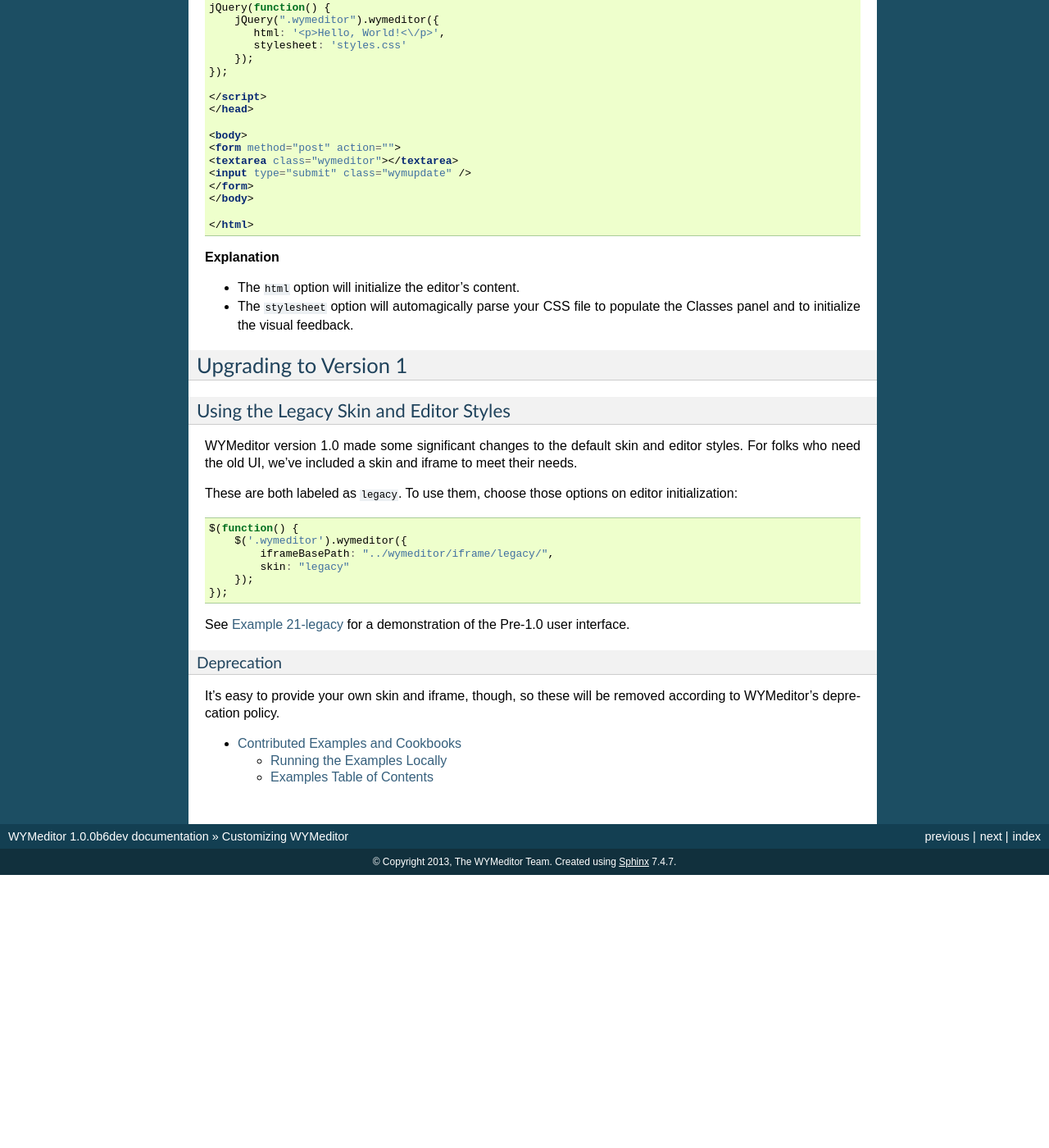
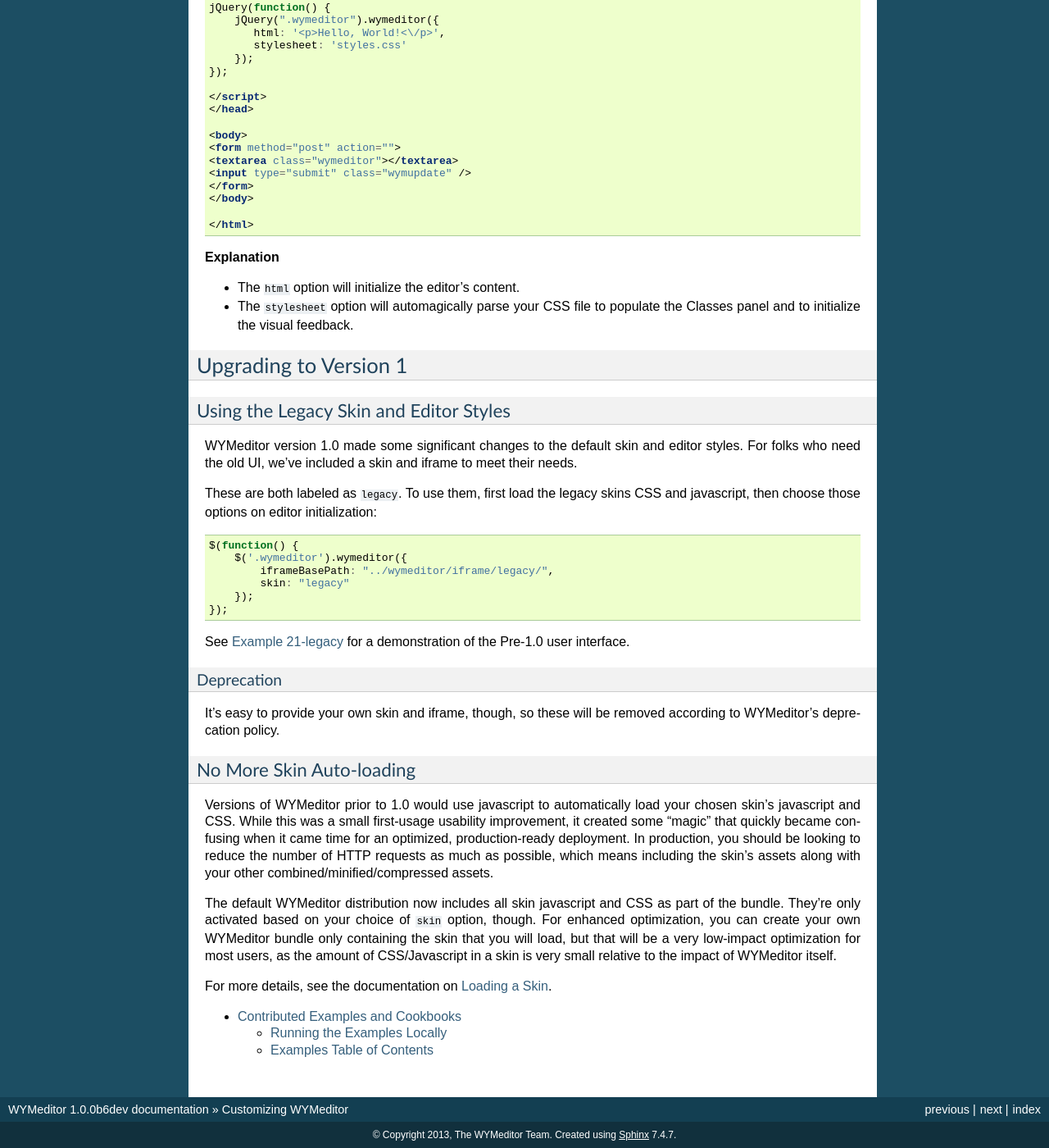
Before and after one commit to wymeditor/wymeditor, a Sphinx documentation site: the page built from docs/customizing_wymeditor/index.rst, in a window 1280 px wide and 1400 px high, scrolled down 7830 px. Shown: the whole window at 82% size. Built offline with Sphinx 7.4.7, drawn with Linux system fonts in a browser that asks for light colours; before the commit the page ends 8897 px from its top, so only the background shows below that; some of the changed text lies outside the part shown.

Commit message:
Refs #464. More documentation on version 1.0 skin behavior.

```diff
--- a/docs/customizing_wymeditor/index.rst
+++ b/docs/customizing_wymeditor/index.rst
@@ -527,7 +527,8 @@
 
 These are both labeled as ``legacy``.
 To use them,
-choose those options on editor initialization:
+first load the legacy skins CSS and javascript,
+then choose those options on editor initialization:
 
 .. code-block:: javascript
 
@@ -550,6 +551,41 @@
 so these will be removed
 according to WYMeditor's deprecation policy.
 
+.. _migration-to-1-skin-auto-loading:
+
+No More Skin Auto-loading
+=========================
+
+Versions of WYMeditor prior to 1.0
+would use javascript to automatically load
+your chosen skin's javascript and CSS.
+While this was a small first-usage usability improvement,
+it created some "magic" that quickly became confusing
+when it came time for an optimized,
+production-ready deployment.
+In production,
+you should be looking to reduce the number of HTTP requests
+as much as possible,
+which means including the skin's assets
+along with your other combined/minified/compressed assets.
+
+The default WYMeditor distribution
+now includes all skin javascript and CSS
+as part of the bundle.
+They're only activated based on your choice of ``skin`` option,
+though.
+For enhanced optimization,
+you can create your own WYMeditor bundle
+only containing the skin that you will load,
+but that will be a very low-impact optimization
+for most users,
+as the amount of CSS/Javascript
+in a skin is very small
+relative to the impact of WYMeditor itself.
+
+For more details,
+see the documentation on :ref:`using-skins-loading-a-skin`.
+
 .. toctree::
     :maxdepth: 2
 
```
Also changed, not shown: docs/using_wymeditor/using_skins.rst (+41 -0 lines), src/examples/21-legacy.html (+12 -2 lines).
